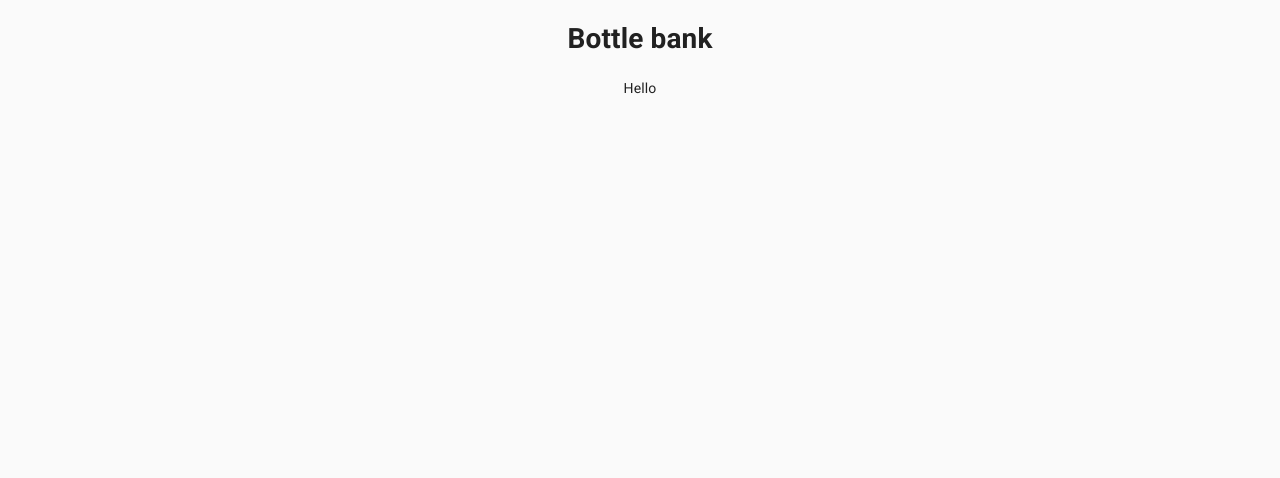
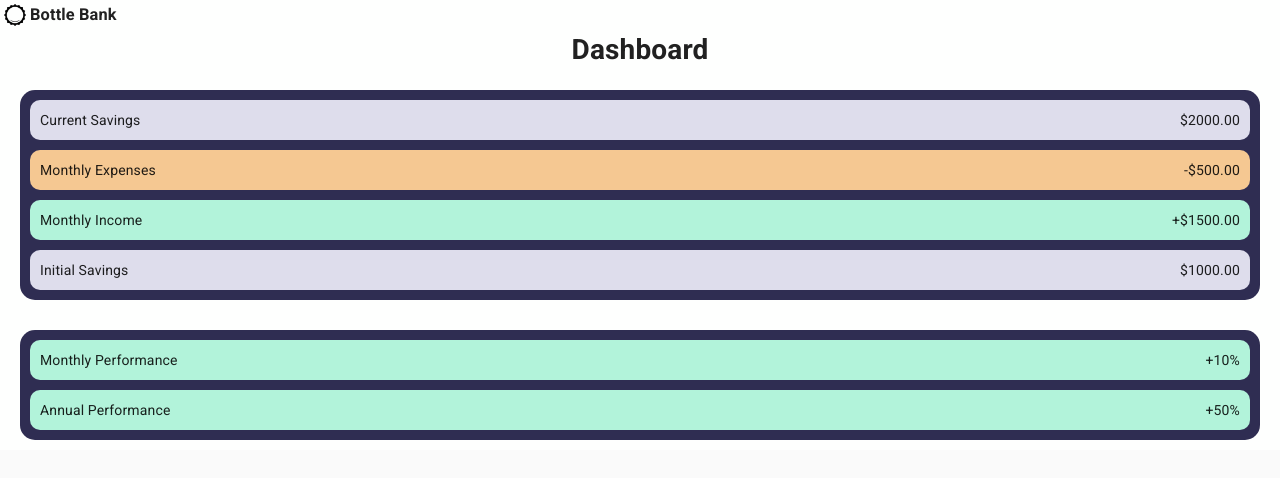
Before and after one commit to LukeBlunden/bottle_bank, a React (Create React App) app in the folder client/: page / in a window 1280 px wide. Shown: the top 478 px of the page. Built offline with nearby package versions, Linux system fonts and the light colour scheme.

Commit message:
Gen update

```diff
--- a/client/package.json
+++ b/client/package.json
@@ -18,7 +18,8 @@
     "react-router-dom": "^5.2.0",
     "react-scripts": "3.4.1",
     "redux": "^4.0.5",
-    "redux-thunk": "^2.3.0"
+    "redux-thunk": "^2.3.0",
+    "styled-components": "^5.1.1"
   },
   "scripts": {
     "start": "react-scripts start",
--- a/client/src/App.css
+++ b/client/src/App.css
@@ -1,38 +1,12 @@
+*,
+*::before,
+*::after {
+  margin: 0;
+  padding: 0;
+  box-sizing: border-box;
+}
+
 .App {
   text-align: center;
+  background-color: #fefffe;
 }
-
-.App-logo {
-  height: 40vmin;
-  pointer-events: none;
-}
-
-@media (prefers-reduced-motion: no-preference) {
-  .App-logo {
-    animation: App-logo-spin infinite 20s linear;
-  }
-}
-
-.App-header {
-  background-color: #282c34;
-  min-height: 100vh;
-  display: flex;
-  flex-direction: column;
-  align-items: center;
-  justify-content: center;
-  font-size: calc(10px + 2vmin);
-  color: white;
-}
-
-.App-link {
-  color: #61dafb;
-}
-
-@keyframes App-logo-spin {
-  from {
-    transform: rotate(0deg);
-  }
-  to {
-    transform: rotate(360deg);
-  }
-}
--- a/client/src/components/Dashboard.js
+++ b/client/src/components/Dashboard.js
@@ -1,7 +1,73 @@
 import React from "react";
+import styled, { ThemeProvider } from "styled-components";
+import Theme from "../theme/Theme";
+
+const GridContainer = styled.div`
+  display: grid;
+  grid-template-columns: 1fr;
+`;
+
+const StackedCard = styled.div`
+  display: flex;
+  flex-direction: column;
+  margin: 20px 20px 10px 20px;
+  padding: 10px;
+  border-radius: 15px;
+  background-color: #2f2d52;
+`;
+
+const InfoPanel = styled.div`
+  width: 100%;
+  padding: 10px;
+  background-color: ${(props) => props.color};
+  display: flex;
+  justify-content: space-between;
+  border-radius: 10px;
+
+  &:not(:last-child) {
+    margin-bottom: 10px;
+  }
+`;
 
 const Dashboard = (props) => {
-  return <p>Hello</p>;
+  return (
+    <Theme>
+      <React.Fragment>
+        <h1>Dashboard</h1>
+        <GridContainer>
+          <StackedCard>
+            <InfoPanel color="#deddec">
+              <p>Current Savings</p>
+              <p>$2000.00</p>
+            </InfoPanel>
+            <InfoPanel color="#f5c892">
+              <p>Monthly Expenses</p>
+              <p>-$500.00</p>
+            </InfoPanel>
+            <InfoPanel color="#b2f3da">
+              <p>Monthly Income</p>
+              <p>+$1500.00</p>
+            </InfoPanel>
+            <InfoPanel color="#deddec">
+              <p>Initial Savings</p>
+              <p>$1000.00</p>
+            </InfoPanel>
+          </StackedCard>
+
+          <StackedCard>
+            <InfoPanel color="#b2f3da">
+              <p>Monthly Performance</p>
+              <p>+10%</p>
+            </InfoPanel>
+            <InfoPanel color="#b2f3da">
+              <p>Annual Performance</p>
+              <p>+50%</p>
+            </InfoPanel>
+          </StackedCard>
+        </GridContainer>
+      </React.Fragment>
+    </Theme>
+  );
 };
 
 export default Dashboard;
--- a/client/src/components/Navbar.js
+++ b/client/src/components/Navbar.js
@@ -1,7 +1,24 @@
 import React from "react";
+import styled from "styled-components";
+import Logo from "../assets/logo.png";
+
+const NavContainer = styled.div`
+  display: flex;
+  align-items: center;
+`;
+
+const NavLogo = styled.img`
+  height: 30px;
+  width: 30px;
+`;
 
 const Navbar = (props) => {
-  return <h1>Bottle bank</h1>;
+  return (
+    <NavContainer>
+      <NavLogo src={Logo} />
+      <h3>Bottle Bank</h3>
+    </NavContainer>
+  );
 };
 
 export default Navbar;
--- /dev/null
+++ b/client/src/theme/Theme.js
@@ -0,0 +1,14 @@
+import React from "react";
+import { ThemeProvider } from "styled-components";
+
+const theme = {
+  colors: {
+    primaryGreen: "#b2f3da",
+  },
+};
+
+const Theme = ({ children }) => (
+  <ThemeProvider theme={theme}>{children}</ThemeProvider>
+);
+
+export default Theme;
```
Also changed, not shown: client/src/assets/logo.png (added), 1 other file (tests, documents, lock files or other folders).
